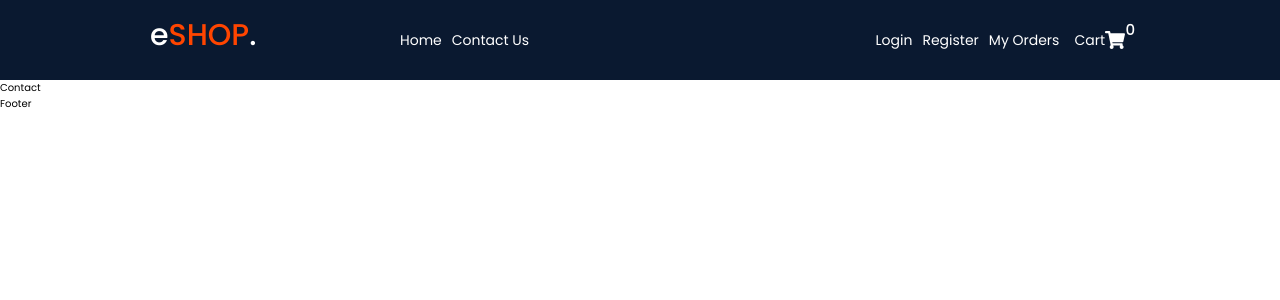
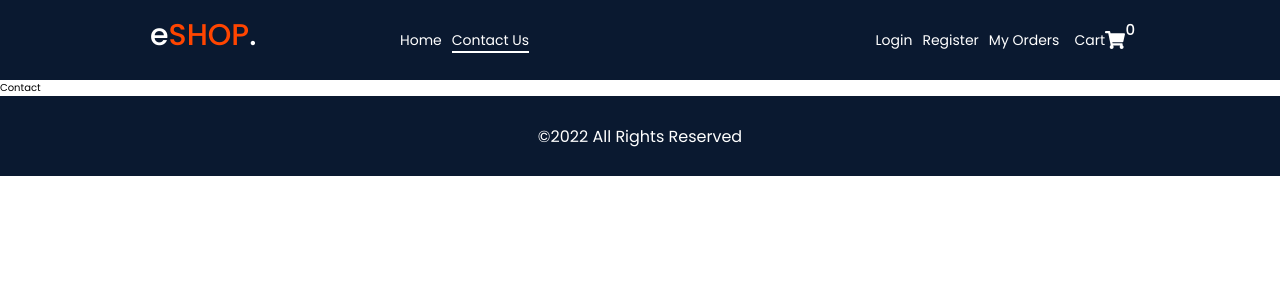
Before and after one commit to gyalche/firebase-ecommerce, a React (Create React App) app: page /contact in a window 1280 px wide. Shown: the top 300 px of the page. Built offline with nearby package versions, Linux system fonts and the light colour scheme; the HTML template or start-up script is replaced by a standard one.

Commit message:
footer active click and footer completed

```diff
--- a/src/components/footer/Footer.jsx
+++ b/src/components/footer/Footer.jsx
@@ -1,7 +1,11 @@
 import React from 'react';
+import styles from './Footer.module.scss';
+
+const date = new Date();
+const year = date.getFullYear();
 
 const Footer = () => {
-  return <div>Footer</div>;
+  return <div className={styles.footer}>&copy;{year} All Rights Reserved</div>;
 };
 
 export default Footer;
--- a/src/components/footer/Footer.module.scss
+++ b/src/components/footer/Footer.module.scss
@@ -0,0 +1,12 @@
+.footer {
+  background-color: var(--dark-blue);
+  color: #fff;
+  font-size: 1.6rem;
+  display: flex;
+  justify-content: center;
+  align-items: center;
+  height: 8rem;
+  p {
+    color: #fff;
+  }
+}
--- a/src/components/header/Header.jsx
+++ b/src/components/header/Header.jsx
@@ -1,8 +1,9 @@
 import React, { useState } from 'react';
-import { Link } from 'react-router-dom';
+import { Link, NavLink } from 'react-router-dom';
 import styles from './Header.module.scss';
 import { FaShoppingCart, FaTimes } from 'react-icons/fa';
 import { HiOutlineMenuAlt3 } from 'react-icons/hi';
+
 const logo = (
   <div className={styles.logo}>
     <Link to="/">
@@ -22,6 +23,8 @@
     </Link>
   </span>
 );
+
+const activeLink = ({ isActive }) => (isActive ? `${styles.active}` : ``);
 const Header = () => {
   const [showMenu, setShowMenu] = useState(false);
 
@@ -59,19 +62,29 @@
                 <FaTimes size={22} color="#fff" onClick={hideMenu} />
               </li>
               <li>
-                <Link to="/">Home</Link>
+                <NavLink to="/" className={activeLink}>
+                  Home
+                </NavLink>
               </li>
               <li>
-                <Link to="/contact">Contact Us</Link>
+                <NavLink to="/contact" className={activeLink}>
+                  Contact Us
+                </NavLink>
               </li>
             </ul>
           </div>
 
           <div className={styles['header-right']} onClick={hideMenu}>
             <span className={styles.links}>
-              <Link to="/login">Login</Link>
-              <Link to="/register">Register</Link>
-              <Link to="/order-history">My Orders</Link>
+              <NavLink to="/login" className={activeLink}>
+                Login
+              </NavLink>
+              <NavLink to="/register" className={activeLink}>
+                Register
+              </NavLink>
+              <NavLink to="/order-history" className={activeLink}>
+                My Orders
+              </NavLink>
             </span>
             {cart}
           </div>
```
